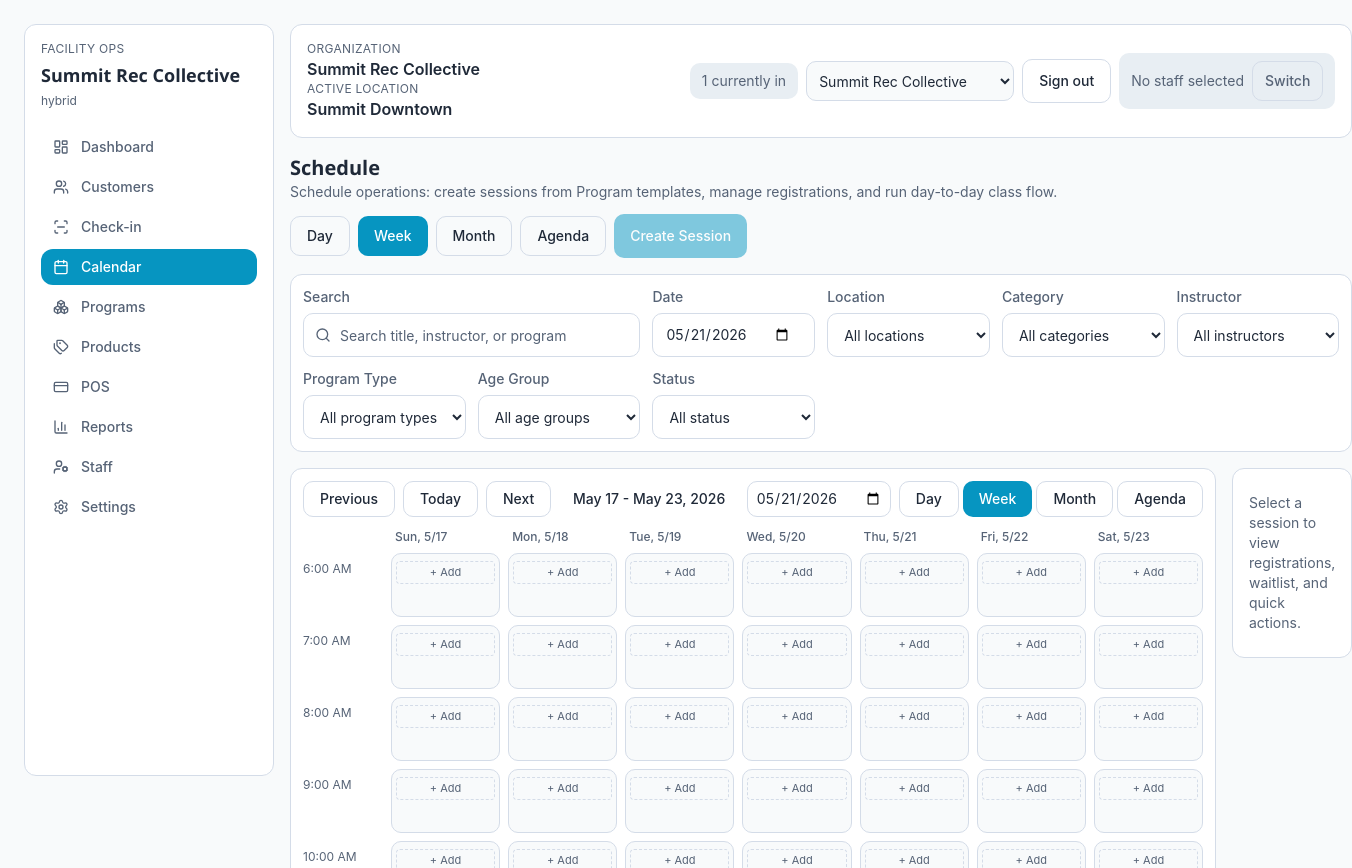
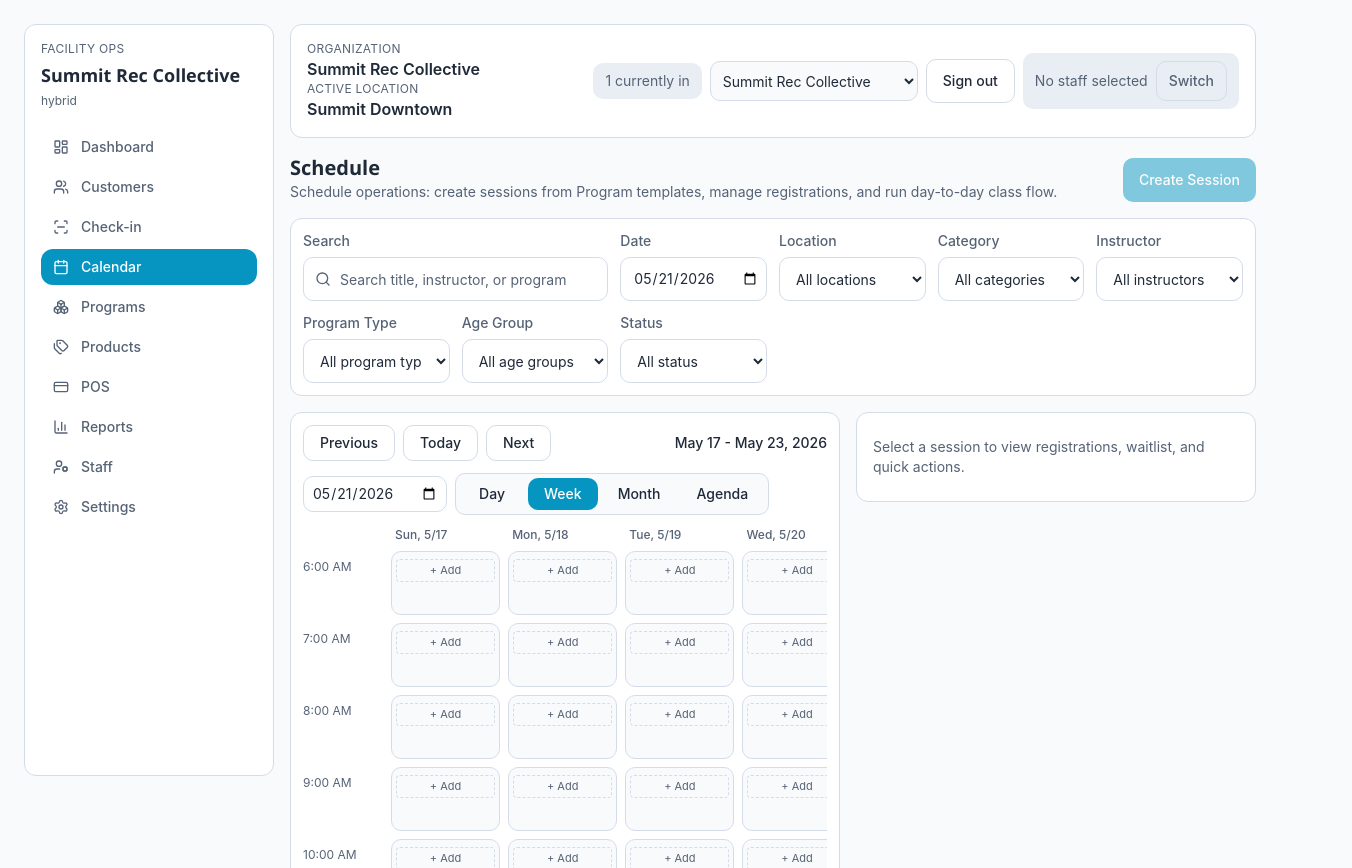
Before and after one commit to wylie/cairn, a Next.js app: page /calendar in a window 1280 px wide. Shown: the top 868 px of the page, 1352 px wide, since content can reach past the window. Built offline with nearby package versions, Linux system fonts and the light colour scheme.

Commit message:
refactor: polish calendar ux and button hierarchy

```diff
--- a/app/(app)/calendar/page.tsx
+++ b/app/(app)/calendar/page.tsx
@@ -5,7 +5,6 @@ import { InteractiveCalendar } from "@/components/calendar/interactive-calendar"
 import { ScheduleFilters } from "@/components/calendar/schedule-filters";
 import { SessionDetailPanel } from "@/components/calendar/session-detail-panel";
 import { SessionFormPanel } from "@/components/calendar/session-form-panel";
-import { ScheduleViewToggle } from "@/components/calendar/schedule-view-toggle";
 import { SellAccessModal } from "@/components/pos/sell-access-modal";
 import { PageHeader } from "@/components/shared/page-header";
 import { Button } from "@/components/ui/button";
@@ -234,7 +233,6 @@ export default function CalendarPage() {
           description="Schedule operations: create sessions from Program templates, manage registrations, and run day-to-day class flow."
         />
         <div className="flex items-center gap-2">
-          <ScheduleViewToggle view={view} onChange={setView} />
           <Button
             disabled={!canEditSchedule}
             onClick={() => {
@@ -279,8 +277,8 @@ export default function CalendarPage() {
         instructors={instructors}
       />
 
-      <div className="grid gap-4 xl:grid-cols-[1.45fr_1fr]">
-        <div className="space-y-3" aria-label="schedule-results">
+      <div className="grid gap-4 xl:grid-cols-[minmax(0,1fr)_400px]" data-testid="calendar-layout">
+        <div className="space-y-3 min-w-0" aria-label="schedule-results">
           <InteractiveCalendar
             view={view}
             dateKey={dateKey}
@@ -312,7 +310,7 @@ export default function CalendarPage() {
           />
         </div>
 
-        <div className="space-y-4">
+        <div className="space-y-4 xl:w-[400px]" data-testid="calendar-sidebar">
           {showCreate ? (
             <SessionFormPanel
               mode="create"
--- a/components/calendar/interactive-calendar.tsx
+++ b/components/calendar/interactive-calendar.tsx
@@ -117,8 +117,8 @@ export function InteractiveCalendar({
 
   return (
     <div className="space-y-3 rounded-xl border bg-card p-3" aria-label="interactive-calendar">
-      <div className="flex flex-wrap items-center justify-between gap-2">
-        <div className="flex items-center gap-2">
+      <div className="flex flex-wrap items-center justify-between gap-3">
+        <div className="flex items-center gap-2" data-testid="calendar-nav-controls">
           <Button variant="secondary" className="h-9" onClick={() => onDateKeyChange(shiftDate(dateKey, view, -1))}>Previous</Button>
           <Button variant="secondary" className="h-9" onClick={() => onDateKeyChange(toDateKey(new Date()))}>Today</Button>
           <Button variant="secondary" className="h-9" onClick={() => onDateKeyChange(shiftDate(dateKey, view, 1))}>Next</Button>
@@ -132,9 +132,9 @@ export function InteractiveCalendar({
             onChange={(event) => onDateKeyChange(event.target.value)}
             className="h-9 rounded-md border border-input bg-white px-2 text-sm"
           />
-          <div className="flex items-center gap-1">
+          <div className="inline-flex items-center gap-1 rounded-md border border-border bg-secondary/30 p-1" data-testid="calendar-view-toggle">
             {(["day", "week", "month", "agenda"] as ScheduleView[]).map((entry) => (
-              <Button key={entry} className="h-9" variant={entry === view ? "primary" : "secondary"} onClick={() => onViewChange(entry)}>
+              <Button key={entry} className="h-8 min-w-16" variant={entry === view ? "primary" : "ghost"} onClick={() => onViewChange(entry)}>
                 {entry[0].toUpperCase() + entry.slice(1)}
               </Button>
             ))}
```
Also changed, not shown: 1 other file (tests, documents, lock files or other folders).
